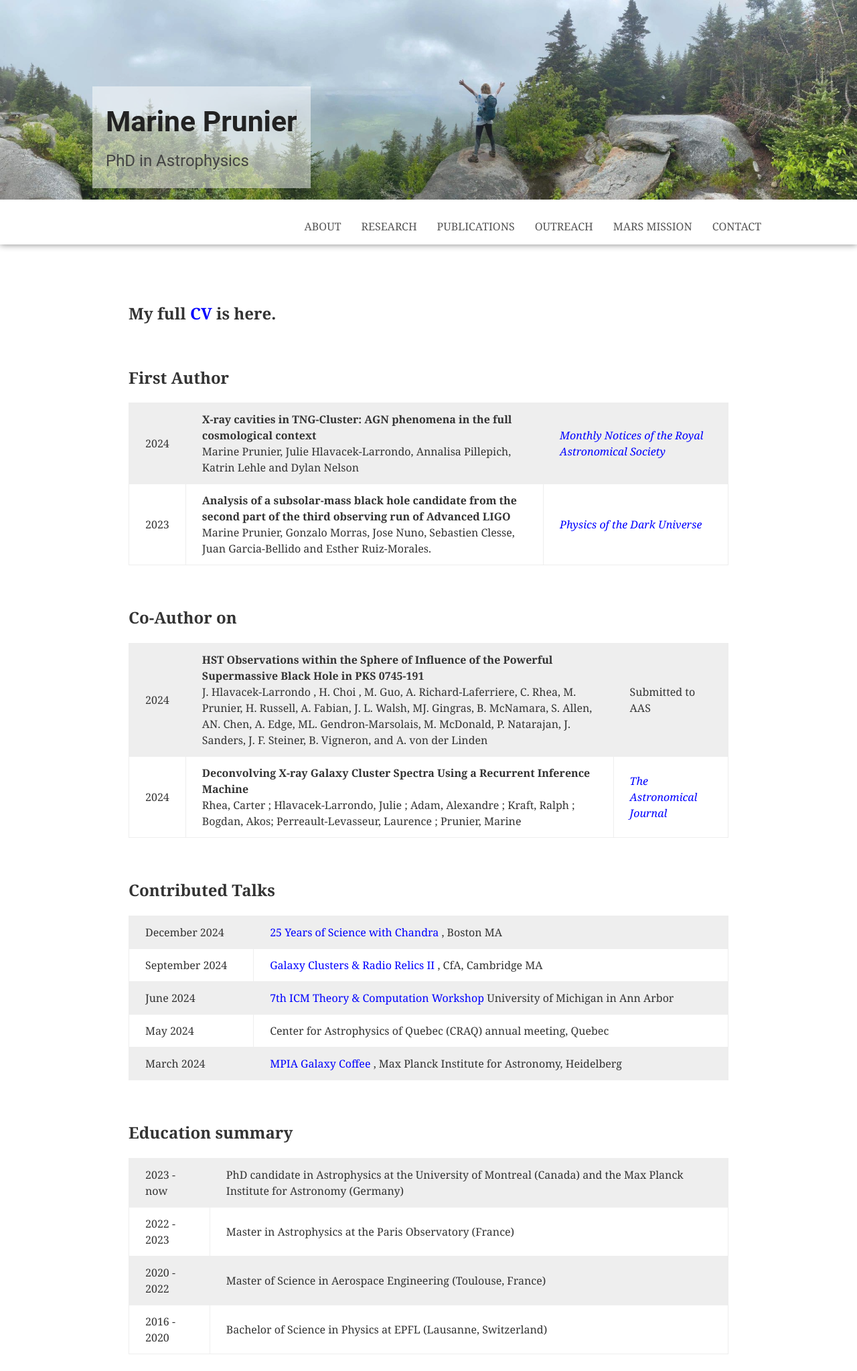
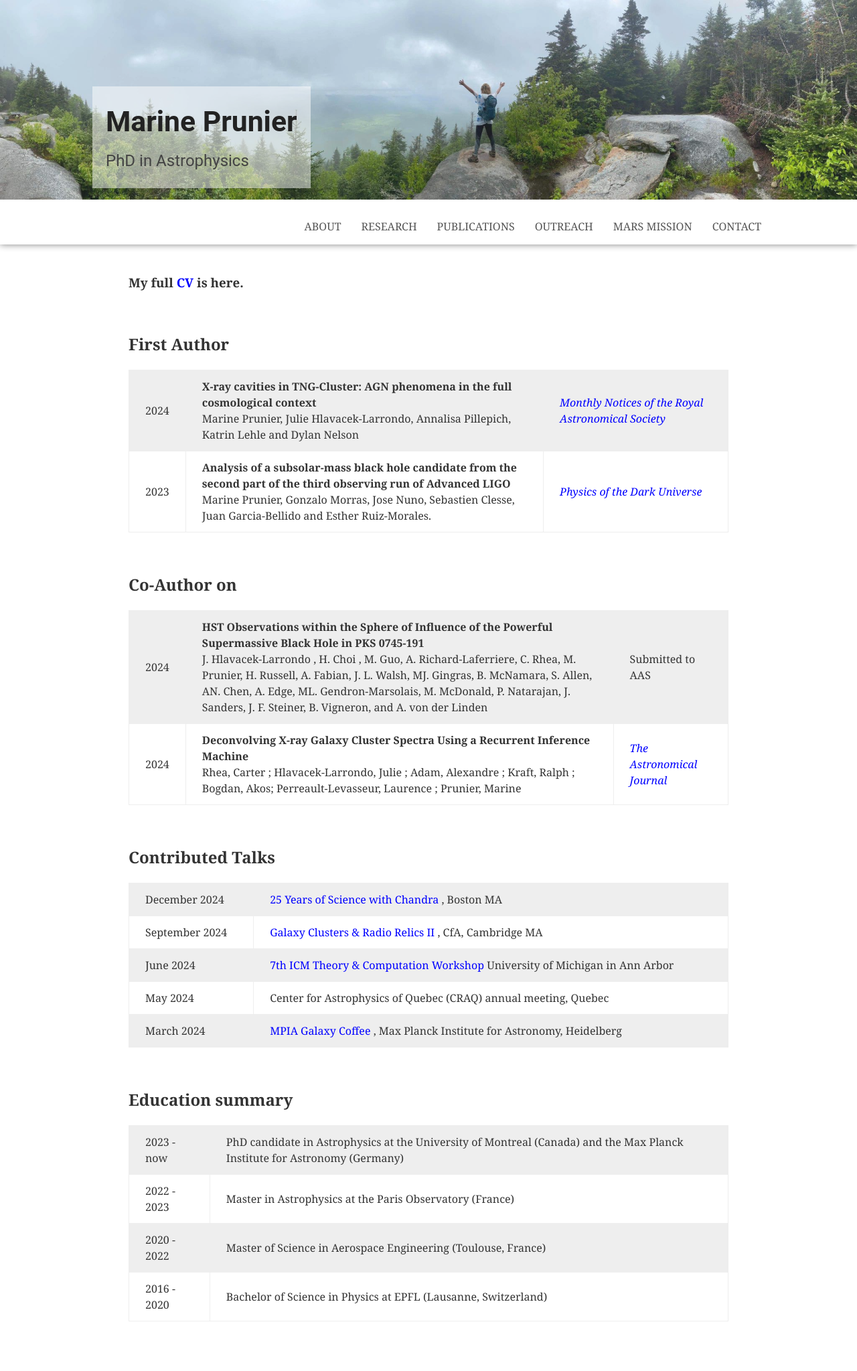
Before and after one commit to MarinePrunier/MarinePrunier.github.io, a Jekyll site: the page built from publications.html, in a window 1280 px wide. Shown: the whole page at 67% size. Built offline with Jekyll 4.4.1, drawn with Linux system fonts in a browser that asks for light colours; after the commit the page ends 1998 px from its top, so only the background shows below that.

Commit message:
Update publications.html

```diff
--- a/publications.html
+++ b/publications.html
@@ -6,7 +6,7 @@
 header-image: /images/main/main_astronomy.jpeg
 ---
 <p>
-  <h2> My full <a href="/docs/MP_CV.pdf" target="_blank" style="color: blue; text-decoration: none;"> <strong> CV </strong></a> is here. </h2>
+  <h3> My full <a href="/docs/MP_CV.pdf" target="_blank" style="color: blue; text-decoration: none;"> <strong> CV </strong></a> is here. </h3>
 </p>
 
 
```
